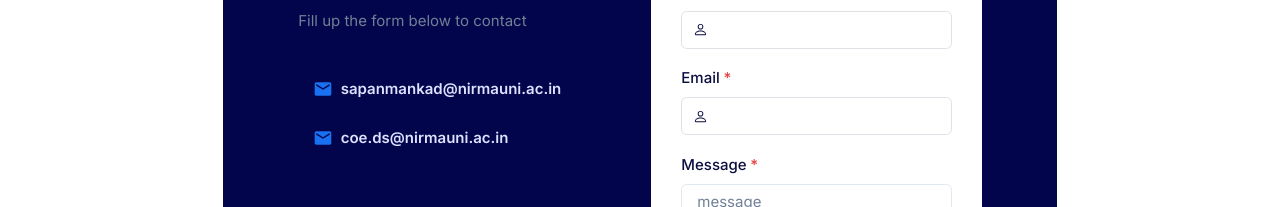
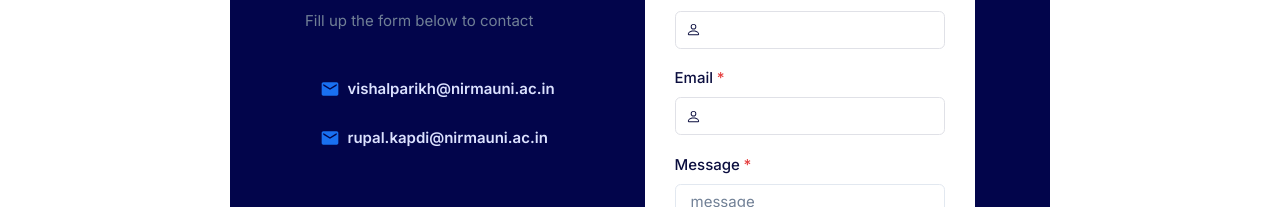
Before and after one commit to VanshilPatel/MINeD-24, a Next.js app: page /contact in a window 1280 px wide. Shown: the part 267-474 px from the top of the page. Built offline with nearby package versions, Linux system fonts and the light colour scheme.

Commit message:
Update Contact.js

```diff
--- a/components/Contact.js
+++ b/components/Contact.js
@@ -55,11 +55,11 @@ export default function contact() {
                         variant="ghost"
                         color="#DCE2FF"
                         as={"a"}
-                        href={"mailto:sapanmankad@nirmauni.ac.in"}
+                        href={"mailto:vishalparikh@nirmauni.ac.in"}
                         _hover={{ bgColor: "blue.900" }}
                         leftIcon={<MdEmail color="#1970F1" size="20px" />}
                       >
-                        sapanmankad@nirmauni.ac.in
+                        vishalparikh@nirmauni.ac.in
                       </Button>
                       <Button
                         justifyContent={"start"}
@@ -67,11 +67,11 @@ export default function contact() {
                         variant="ghost"
                         color="#DCE2FF"
                         as={"a"}
-                        href={"mailto:coe.ds@nirmauni.ac.in"}
+                        href={"mailto:rupal.kapdi@nirmauni.ac.in"}
                         _hover={{ bgColor: "blue.900" }}
                         leftIcon={<MdEmail color="#1970F1" size="20px" />}
                       >
-                        coe.ds@nirmauni.ac.in
+                        rupal.kapdi@nirmauni.ac.in
                       </Button>
                     </VStack>
                   </Box>
@@ -143,7 +143,7 @@ export default function contact() {
                           color="white"
                           _hover={{}}
                           as={"a"}
-                          href={`mailto:sapanmankad@nirmauni.ac.in?subject=${encodeURI(
+                          href={`mailto:vishalparikh@nirmauni.ac.in?subject=${encodeURI(
                             contactDetails.name
                           )}&body=${encodeURI(contactDetails.desc)}`}
                         >
```
